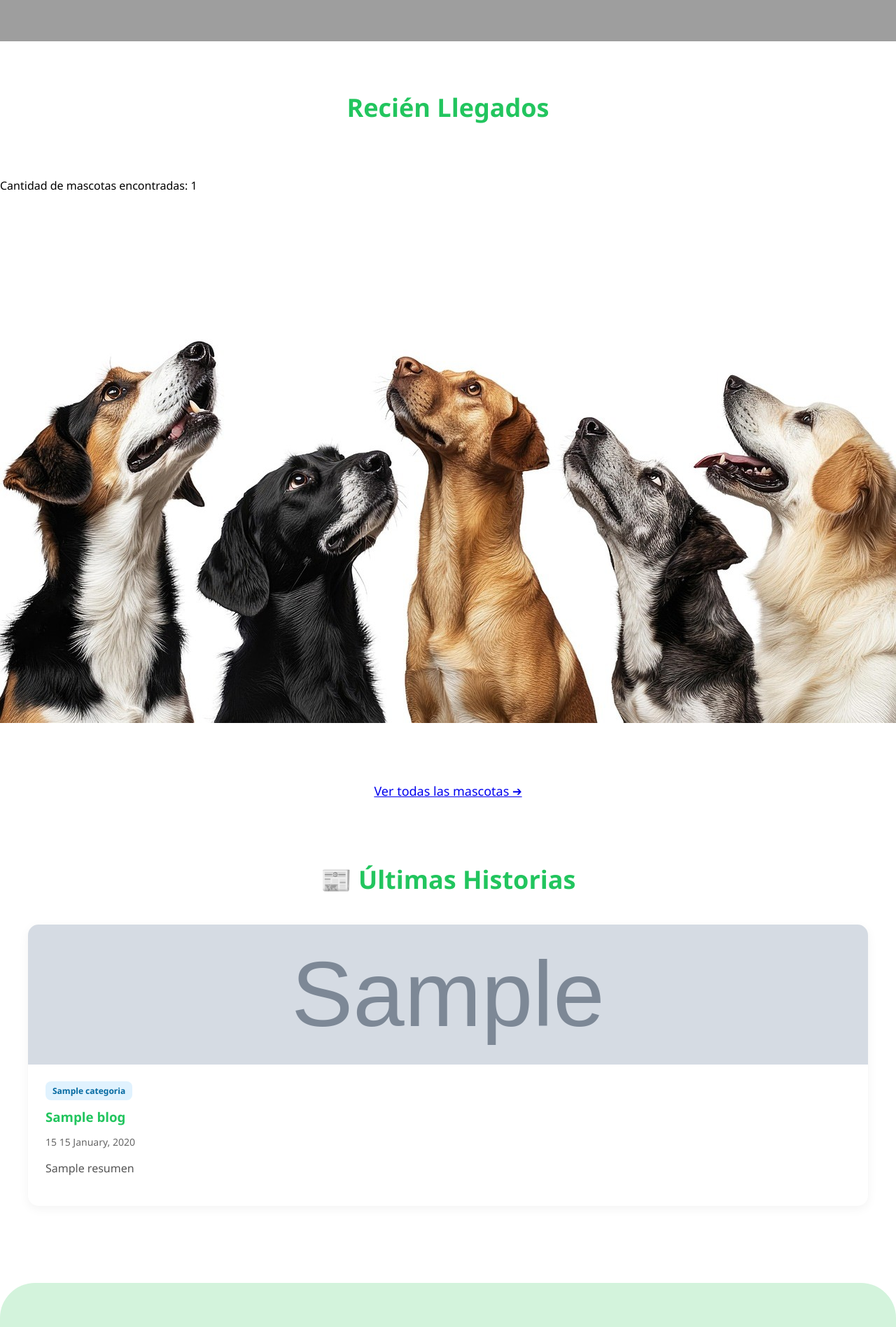
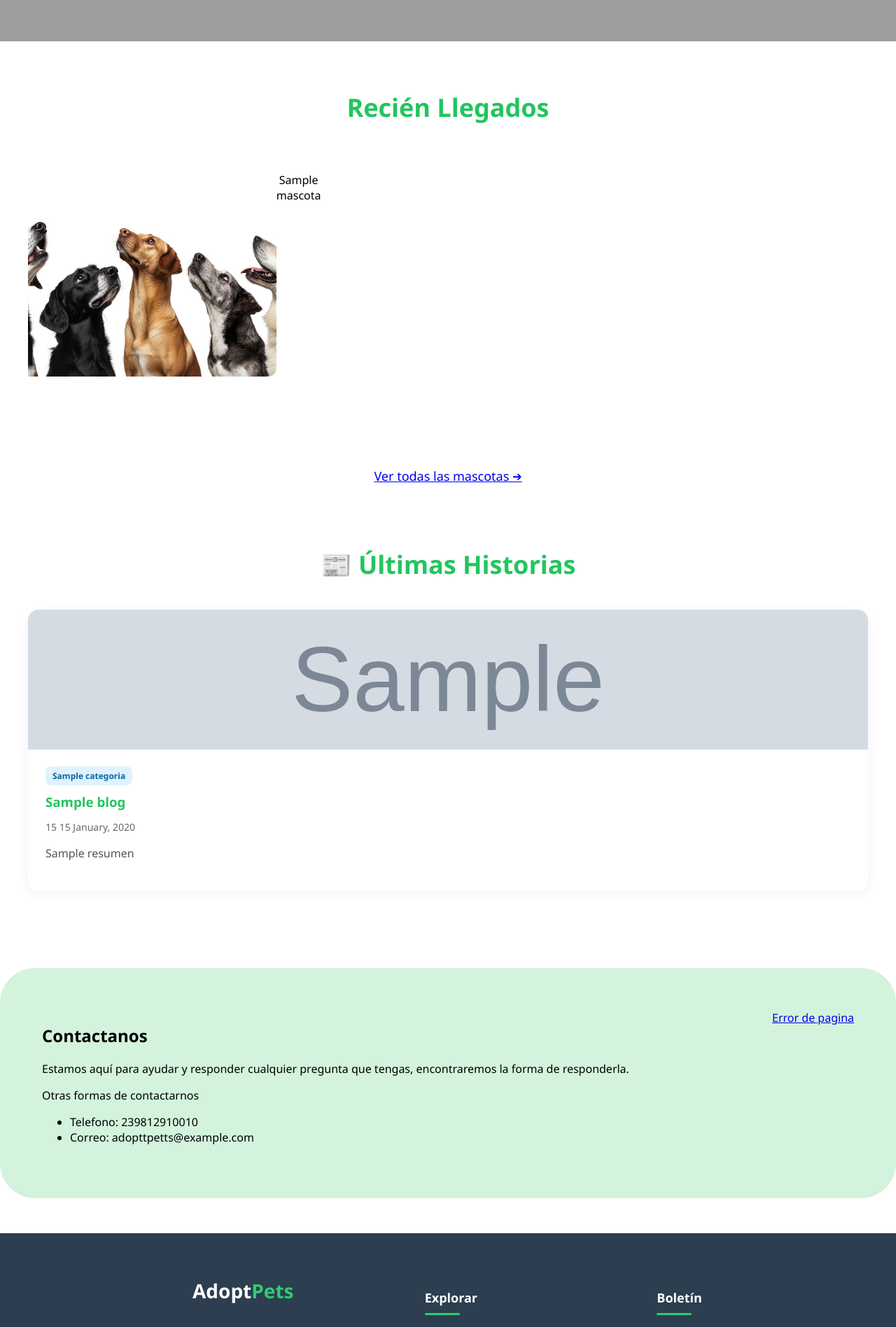
Before and after one commit to HayAky/AdoptPets-PYTHON, a Django app: template templates/main.html in a window 1280 px wide. Shown: the part 1383-3279 px from the top of the page at 70% size. Run offline with Django 5.2, Linux system fonts and the light colour scheme; tables that the repository leaves empty hold one stand-in row (values such as "Sample post"); the template is opened without the code that fills it: values that come from a table or form of the project are taken from there, most other values are stand-ins (such as "Sample title", 1, 10 or a date in 2020); grey boxes marked "Sample" are stand-in pictures; data that the repository does not hold is empty; grey boxes are pictures that could not be loaded.

Commit message:
fix carrusel6.9

```diff
--- a/templates/main.html
+++ b/templates/main.html
@@ -20,16 +20,18 @@
 <section class="recien-llegados" style="padding: 40px 0; background-color: #ffffff;">
     <h2 style="text-align: center; margin-bottom: 60px; color: #22C55E; font-size: 36px;">Recién Llegados</h2>
 
-<div class="swiper carrusel-mascotas" style="...">
-    <p>Cantidad de mascotas encontradas: {{ mascotas|length }}</p>  {# ← SACAR AQUÍ #}
+    <div class="swiper carrusel-mascotas" style="max-width: 1200px; margin: 0 auto; padding-bottom: 50px;">
         <div class="swiper-wrapper">
             {% for mascota in mascotas %}
-            <div class="swiper-slide">
+                <div class="swiper-slide" style="display: flex; justify-content: center;">
                     {% if mascota.foto_url %}
-                    <img src="{{ mascota.foto_url }}" alt="{{ mascota.nombre }}">
+                        <img src="{{ mascota.foto_url }}" alt="{{ mascota.nombre }}"
+                             style="width: 100%; height: 300px; object-fit: cover; border-radius: 12px;">
                     {% else %}
-                    <img src="{% static 'img/default-pet.jpg' %}" alt="Sin foto">
+                        <img src="{% static 'img/default-pet.jpg' %}" alt="Sin foto"
+                             style="width: 100%; height: 300px; object-fit: cover; border-radius: 12px;">
                     {% endif %}
+                    <p style="text-align:center; margin-top: 8px;">{{ mascota.nombre }}</p>
                 </div>
             {% endfor %}
         </div>
```
Lines whose indentation alone changed are shown as unchanged.
